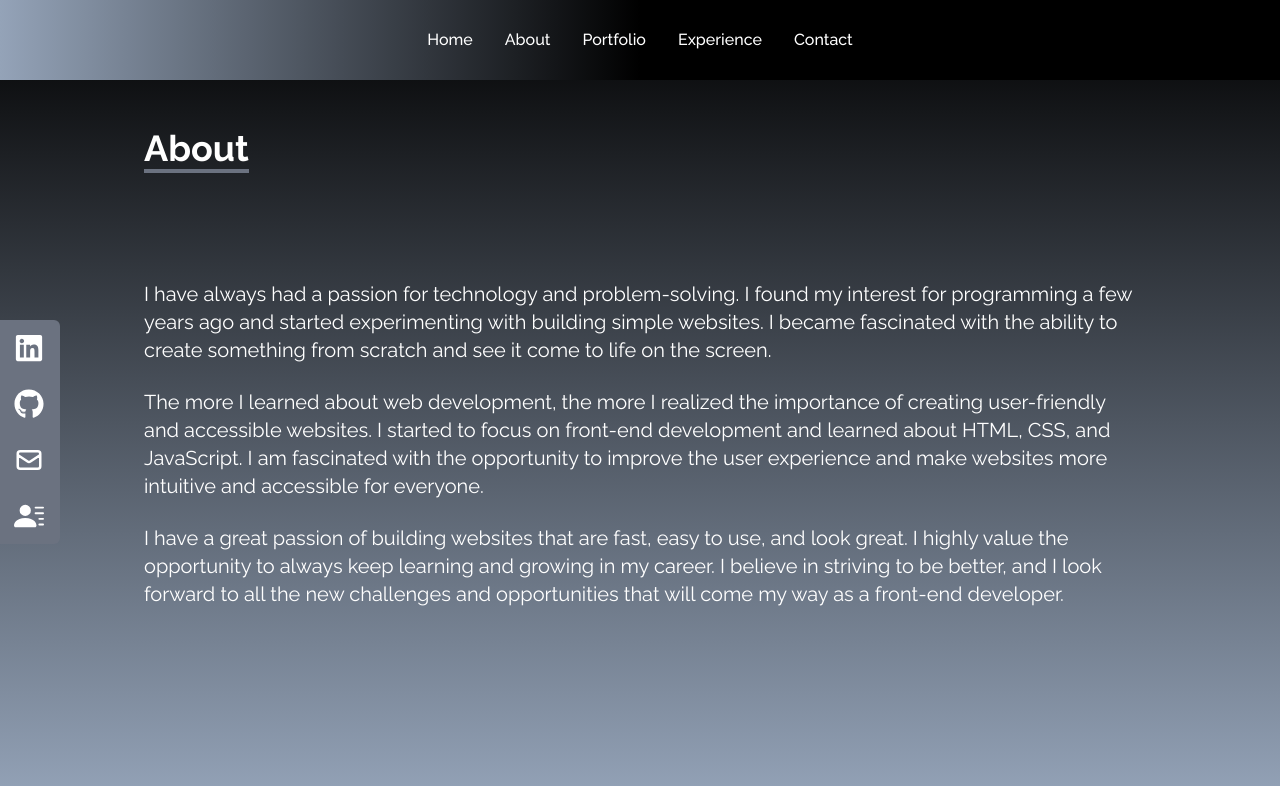
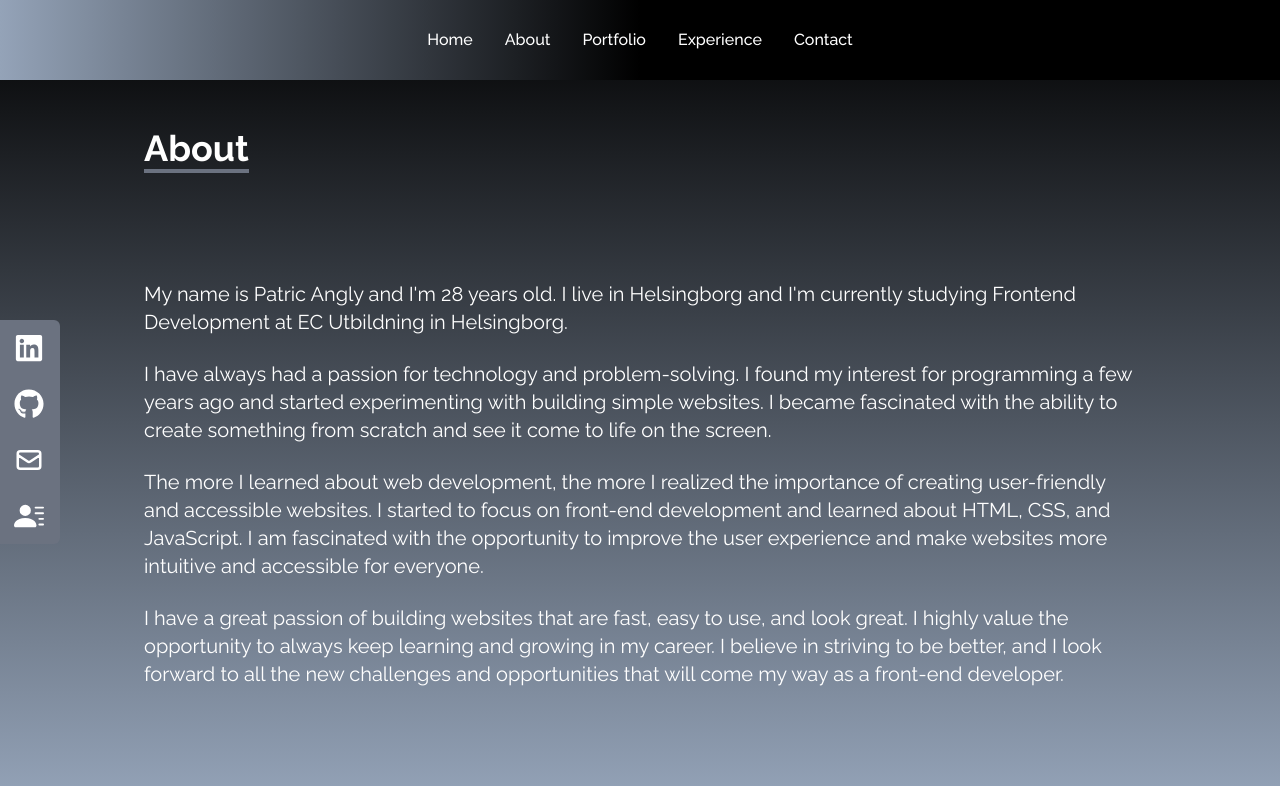
Before and after one commit to PatricAngly/react-portfolio, a React (Create React App) app: page /about in a window 1280 px wide. Shown: the top 786 px of the page. Built offline with nearby package versions, Linux system fonts and the light colour scheme.

Commit message:
add p-tag

```diff
--- a/src/components/About.jsx
+++ b/src/components/About.jsx
@@ -12,8 +12,13 @@ const About = () => {
             About
           </p>
         </div>
-
         <p className="text-xl mt-20">
+          My name is Patric Angly and I'm 28 years old. I live in Helsingborg
+          and I'm currently studying Frontend Development at EC Utbildning in
+          Helsingborg.
+        </p>
+        <br />
+        <p className="text-xl">
           I have always had a passion for technology and problem-solving. I
           found my interest for programming a few years ago and started
           experimenting with building simple websites. I became fascinated with
```
